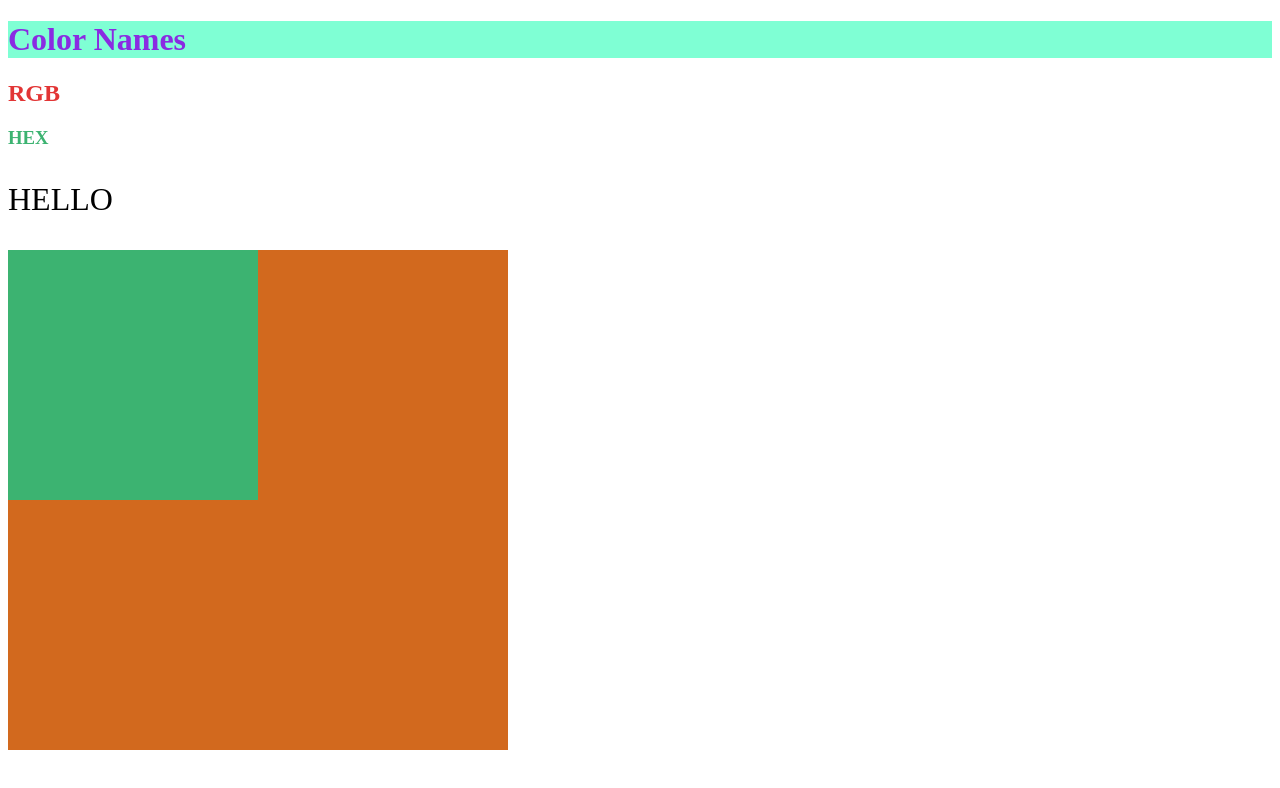
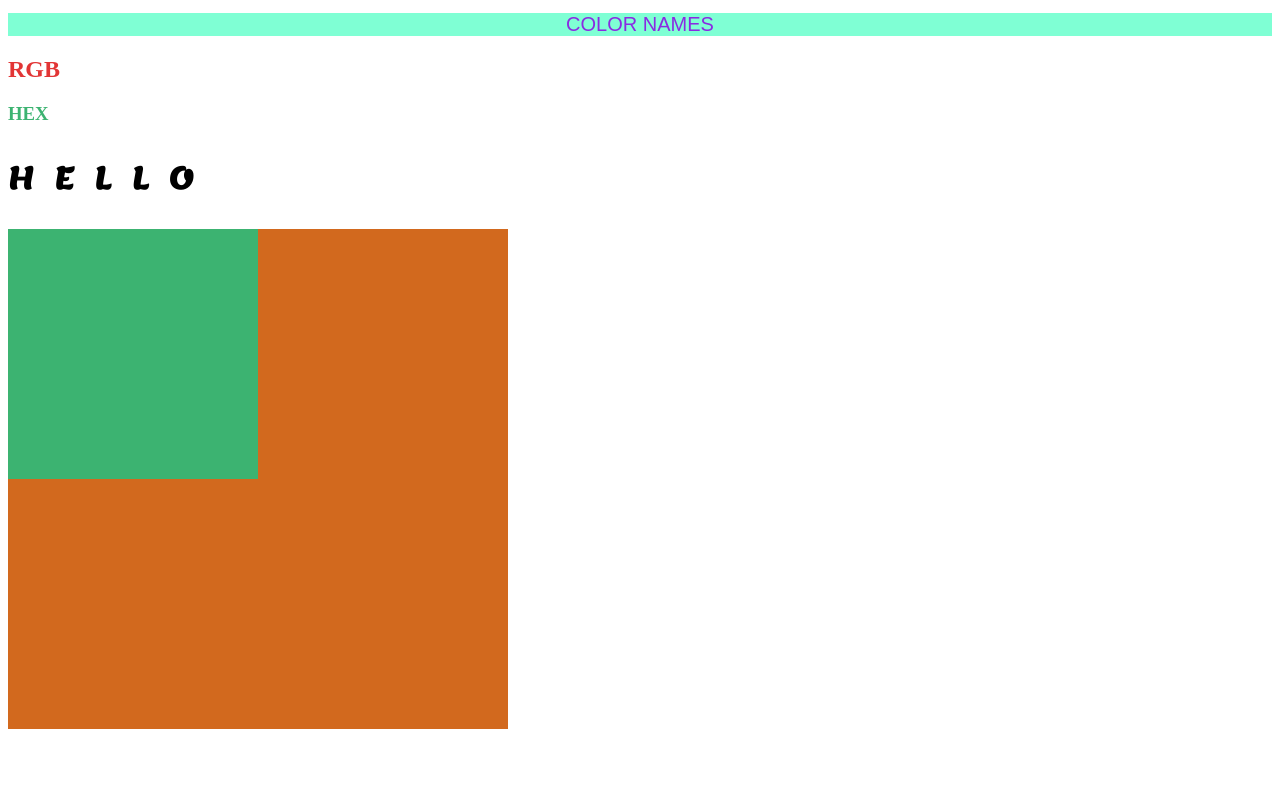
Before and after one commit to duartes23/html-css-course, a plain HTML site: page index.html in a window 1280 px wide. Drawn offline with Linux system fonts and the light colour scheme.

Commit message:
css typography

```diff
--- a/style.css
+++ b/style.css
@@ -1,7 +1,15 @@
 /* selector { property: value; }*/
+@import url('https://fonts.googleapis.com/css2?family=Lemon&display=swap');
+
 h1 {
     color: blueviolet;
     background-color: aquamarine;
+    font-family: sans-serif;
+    font-size: 20px;
+    text-transform: uppercase;
+    text-align: center;
+    text-decoration: none;
+    font-weight: normal;
 }
 h2{
     color: rgb(226, 53, 53);
@@ -14,6 +22,12 @@ html{
 }
 p{
     font-size: 2rem;
+    line-height: 40px;
+    letter-spacing: 20px;
+    word-spacing: 20px;
+    cursor: help;
+    font-weight: 400;
+    font-family: "Lemon", serif;
 }
 section{
     width: 500px;
```
